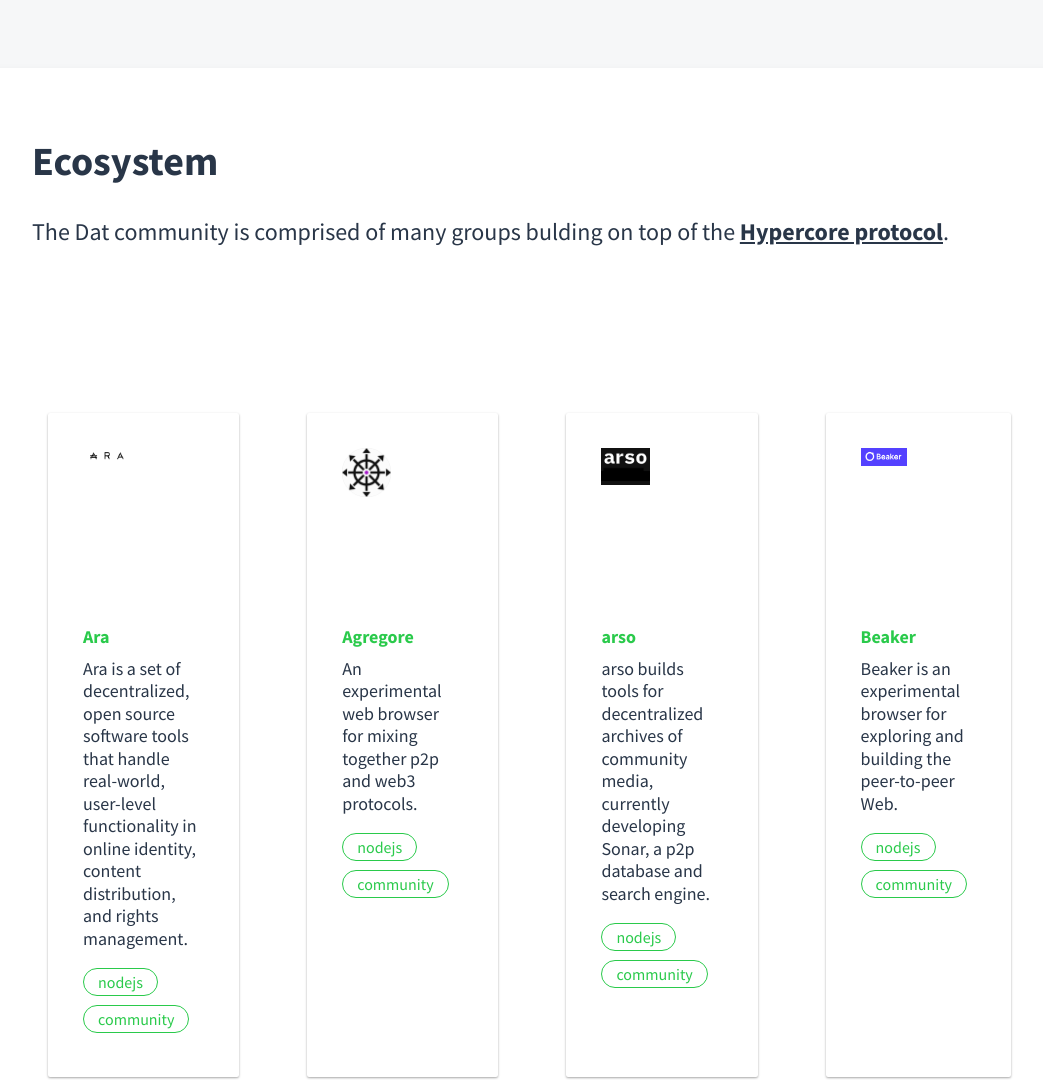
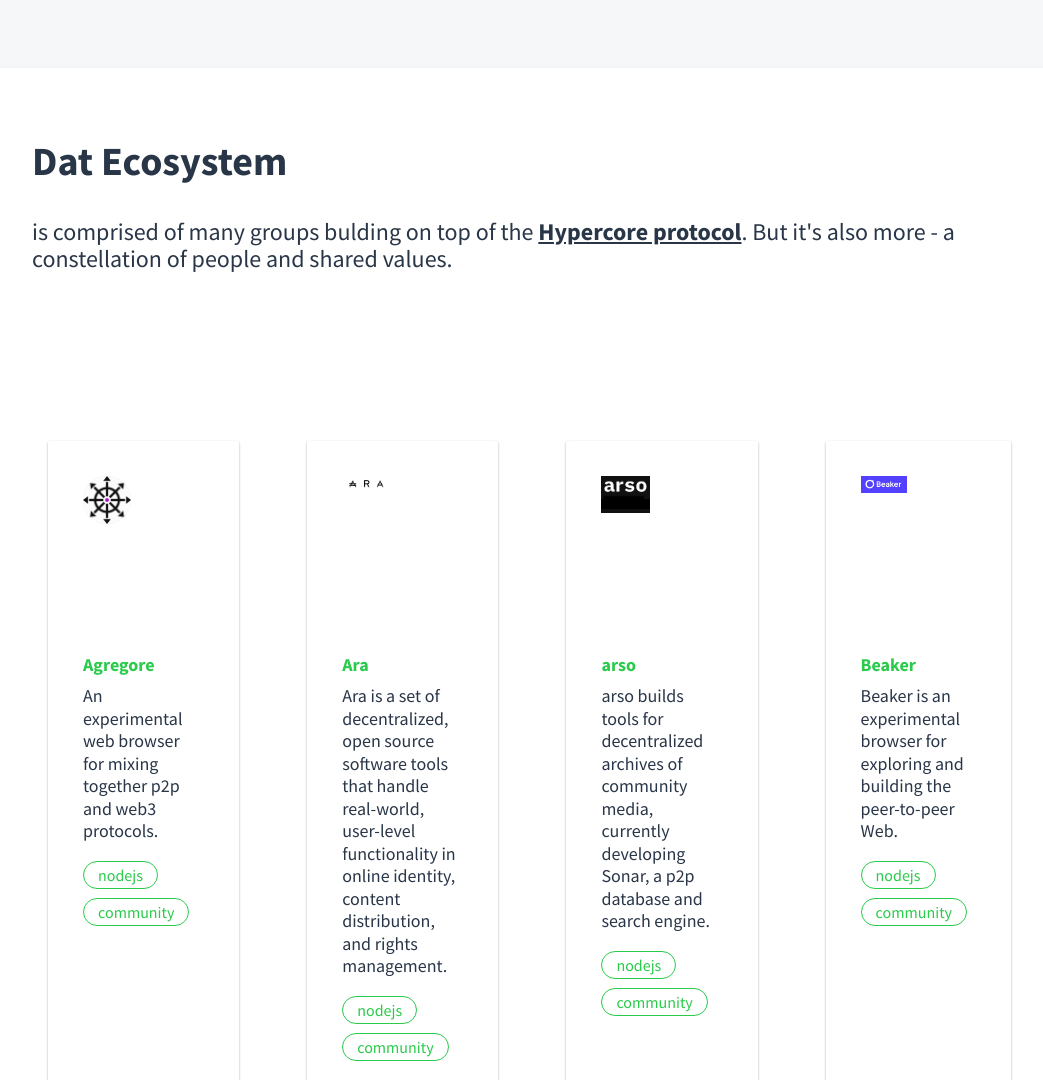
Before and after one commit to dat-ecosystem-archive/dat-ecosystem-webpage-2021-2024, a plain HTML site: page index.html in a window 1280 px wide. Shown: the top 1080 px of the page, without its empty margins (112-1155 px from the left). Drawn offline with Linux system fonts and the light colour scheme.

Commit message:
Update punch line

```diff
--- a/index.html
+++ b/index.html
@@ -36,10 +36,11 @@
 
         <div class="projects-index">
 
-          <h1 class="page-title">Ecosystem</h1>
+          <h1 class="page-title">Dat Ecosystem</h1>
           <div class="projects-index__intro">
-            The Dat community is comprised of many groups bulding on top of the
-            <strong><a style="text-decoration:underline;" href="https://hypercore-protocol.org/">Hypercore protocol</a></strong>.
+            is comprised of many groups bulding on top of the
+            <strong><a style="text-decoration:underline;" href="https://hypercore-protocol.org/">Hypercore protocol</a></strong>. But it's also more -
+            a constellation of people and shared values.
           </div>
 
           <div class="projects-index__filters">&nbsp;</div>
@@ -47,6 +48,16 @@
           <h2 class="projects-index__featured__title">&nbsp;</h2>
 
           <div class="projects-index__grid">
+
+            <div class="project"><a href="https://agregore.mauve.moe/"><figure class="image"><img src="media/agregore.png"></figure></a>
+              <div class="project__details">
+                <div class="project__name"><a href="https://agregore.mauve.moe/">Agregore</a></div>
+                <div class="project__description">
+                  An experimental web browser for mixing together p2p and web3 protocols.
+                </div>
+                <div class="project__tags"><span class="tag">nodejs</span><span class="tag">community</span></div>
+              </div>
+            </div>
 
             <div class="project"><a href="https://ara.one/"><figure class="image"><img src="media/ara.png"></figure></a>
               <div class="project__details">
@@ -58,15 +69,6 @@
               </div>
             </div>
 
-            <div class="project"><a href="https://agregore.mauve.moe/"><figure class="image"><img src="media/agregore.png"></figure></a>
-              <div class="project__details">
-                <div class="project__name"><a href="https://agregore.mauve.moe/">Agregore</a></div>
-                <div class="project__description">
-                  An experimental web browser for mixing together p2p and web3 protocols.
-                </div>
-                <div class="project__tags"><span class="tag">nodejs</span><span class="tag">community</span></div>
-              </div>
-            </div>
 
             <div class="project"><a href="https://arso.xyz/"><figure class="image"><img src="media/arso.png"></figure></a>
               <div class="project__details">
@@ -230,7 +232,10 @@
           <br><br><br>
           <center><p>
           <div class="projects-index__intro">
-            Join the <strong><a style="text-decoration:underline;" href="https://discord.gg/fZymdRfctR">Dat Ecosystem chat</a></strong>
+            Join the Dat Ecosystem chat network
+            <strong><a style="text-decoration:underline;" href="https://discord.gg/fZymdRfctR">with Discord</a></strong>
+            or
+            <strong><a style="text-decoration:underline;" href="https://github.com/dat-ecosystem/dat-ecosystem.github.io/blob/main/README.md#connect-to-cabal-with-cli-or-download-cabal-desktop">Cabal</a></strong>
           </div></p></center>
 
         </div>
```
Also changed, not shown: README.md.
